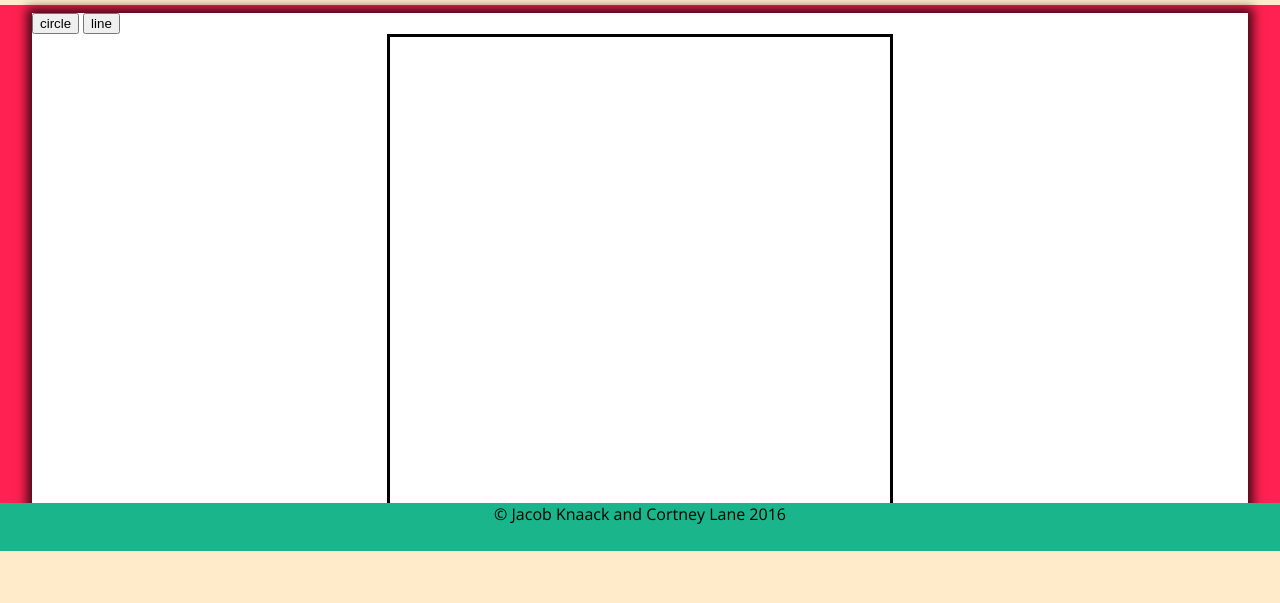
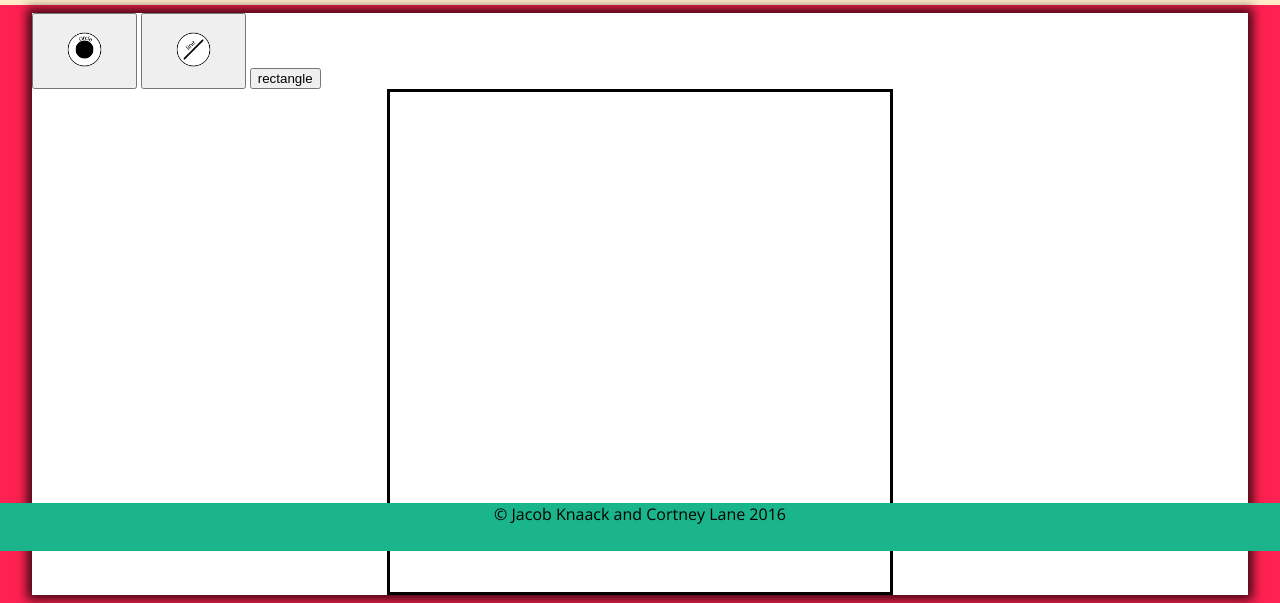
Before and after one commit to cdl124/DrawingCanvasProject, a plain HTML site: page index.html in a window 1280 px wide. Shown: the part 249-852 px from the top of the page. Before the commit the page ends 800 px from the top, so only its background shows below. Drawn offline with nearby package versions, Linux system fonts and the light colour scheme.

Commit message:
added another button and images

```diff
--- a/index.html
+++ b/index.html
@@ -30,9 +30,10 @@
     <div class='container'>
       <div class='backbody'>
         <div class='pagecontent'>
-          <button type="button" id="circleSelect" onclick="circleSelect()">circle</button>
-          <button type="button" id="lineSelect" onclick="lineSelect()">line</button>
-          <div id='artboard' onclick='renderLine()'></div>
+          <button type="button" id="circleSelect" onclick="circleSelect()"><img src="styles/assets/Circle_Circle.png"></button>
+          <button type="button" id="lineSelect" onclick="lineSelect()"><img src="styles/assets/Line_Line.png"></button>
+          <button type="buton" id="rectSelect" onclick="rectSelect()">rectangle</button>
+          <div id='artboard' onclick='createArt()'></div>
         </div>
       </div>
     </div>
@@ -42,11 +43,13 @@
   </footer>
 </body>
 <script src="https://ajax.googleapis.com/ajax/libs/jquery/2.2.0/jquery.min.js"></script>
+<script src="https://code.createjs.com/easeljs-0.8.2.min.js"></script>
 <!-- <script src="scripts/vendor/backbone.js"></script> -->
 <script src="scripts/vendor/events.js"></script>
 <script src="scripts/vendor/two.js"></script>
 <script src="scripts/vendor/underscore.js"></script>
 
 <!-- <script src="scripts/twoStuff.js"></script> -->
+<script src="scripts/select.js"></script>
 <script src="scripts/draw.js"></script>
 </html>
```
